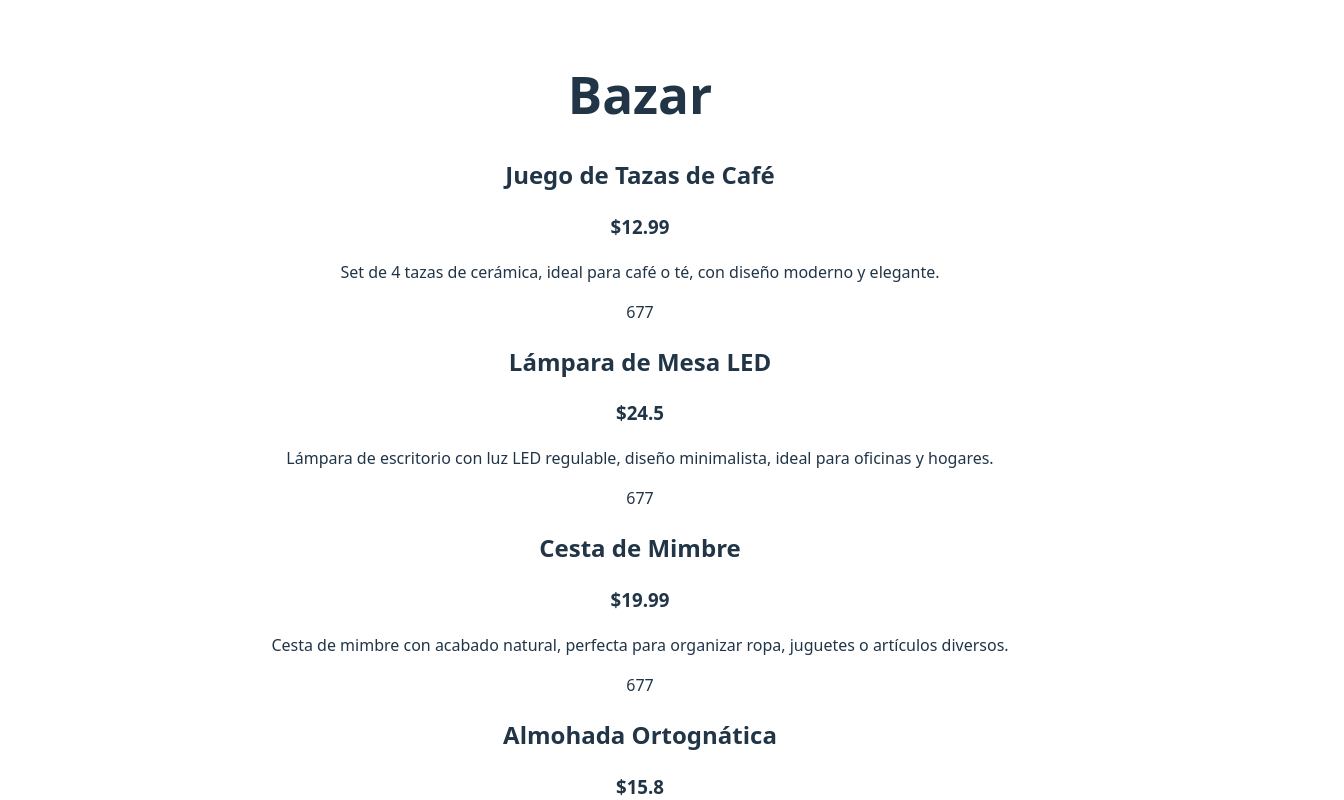
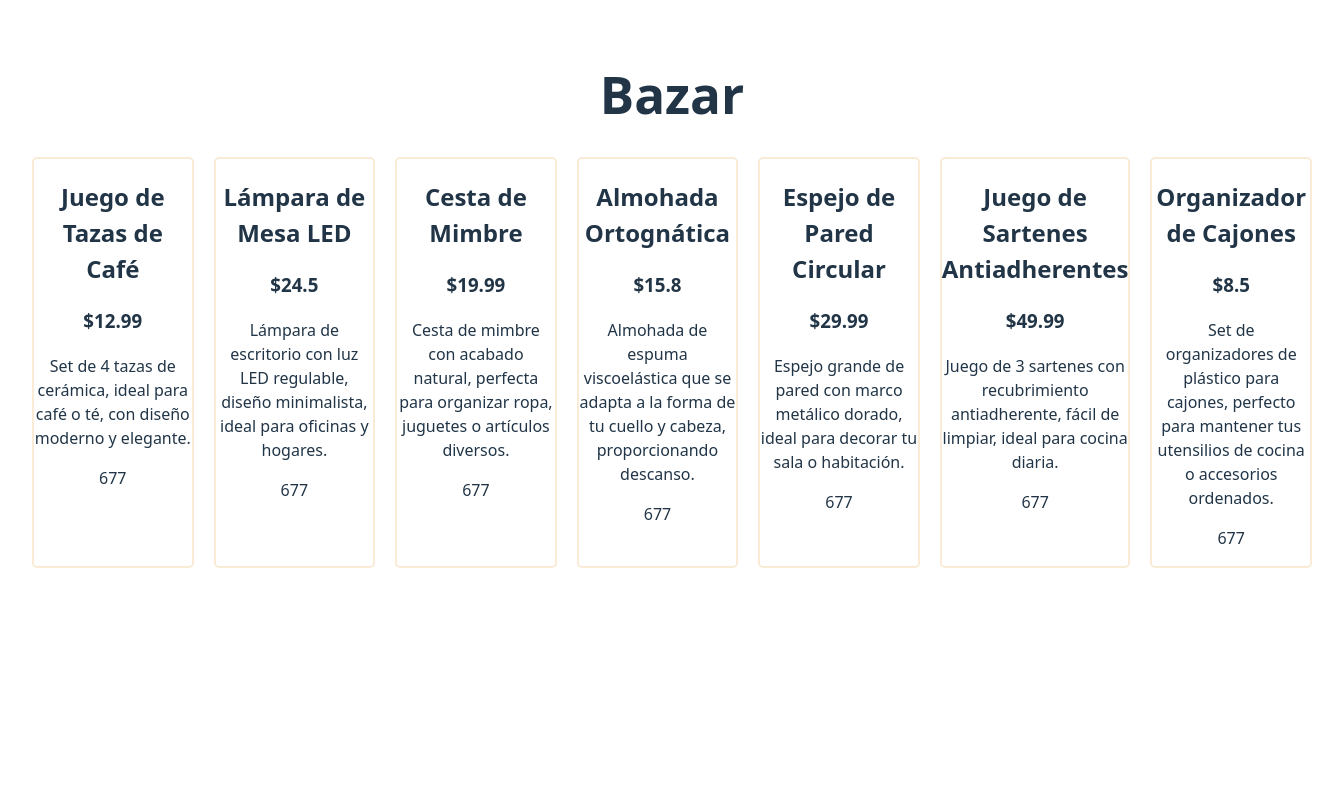
Before and after one commit to ninacnel/practices-2tup3, a React (Vite) app: page / in a window 1280 px wide. Shown: the top 800 px of the page, 1344 px wide, since content can reach past the window. Built offline with nearby package versions, Linux system fonts and the light colour scheme.

Commit message:
Added border styles

```diff
--- a/src/App.css
+++ b/src/App.css
@@ -4,3 +4,16 @@
   padding: 2rem;
   text-align: center;
 }
+
+.product-list {
+  display: flex;
+  justify-content: center;
+  margin-bottom: 50%;
+  gap: 20px;
+}
+
+.product-item {
+  width: 300px;
+  border: 2px solid antiquewhite;
+  border-radius: 5px;
+}
--- a/src/App.jsx
+++ b/src/App.jsx
@@ -7,7 +7,9 @@ function App() {
   return (
     <>
       <h1>Bazar</h1>
-     <ProductList/>
+        <div className='product-list'>
+        <ProductList/>
+        </div>
        <Footer/>
     </>
   )
--- a/src/components/productItem/ProductItem.jsx
+++ b/src/components/productItem/ProductItem.jsx
@@ -2,7 +2,7 @@ import React from 'react'
 
 const ProductItem = (props) => {
     return (
-        <div>
+        <div className='product-item'>
             <h2>{props.name}</h2>
             <h3>${props.price}</h3>
             <p>{props.details}</p>
```
